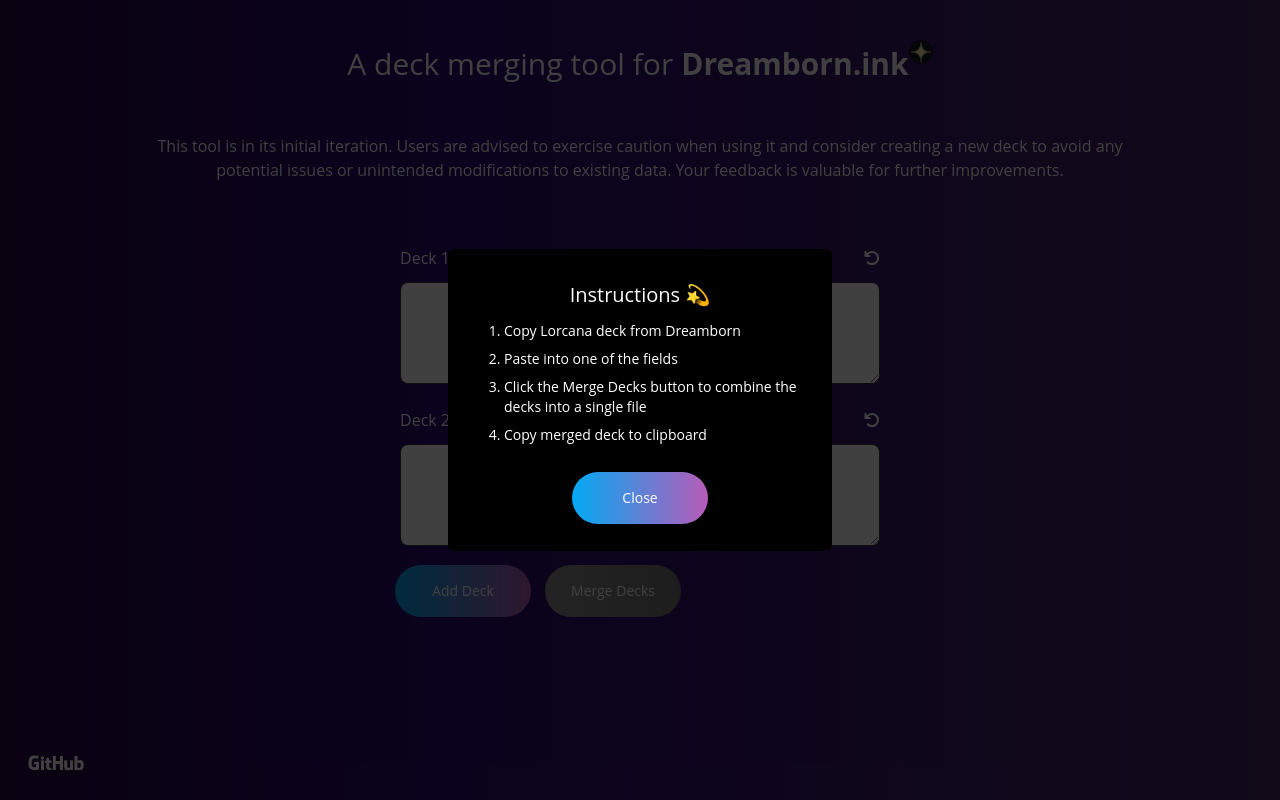
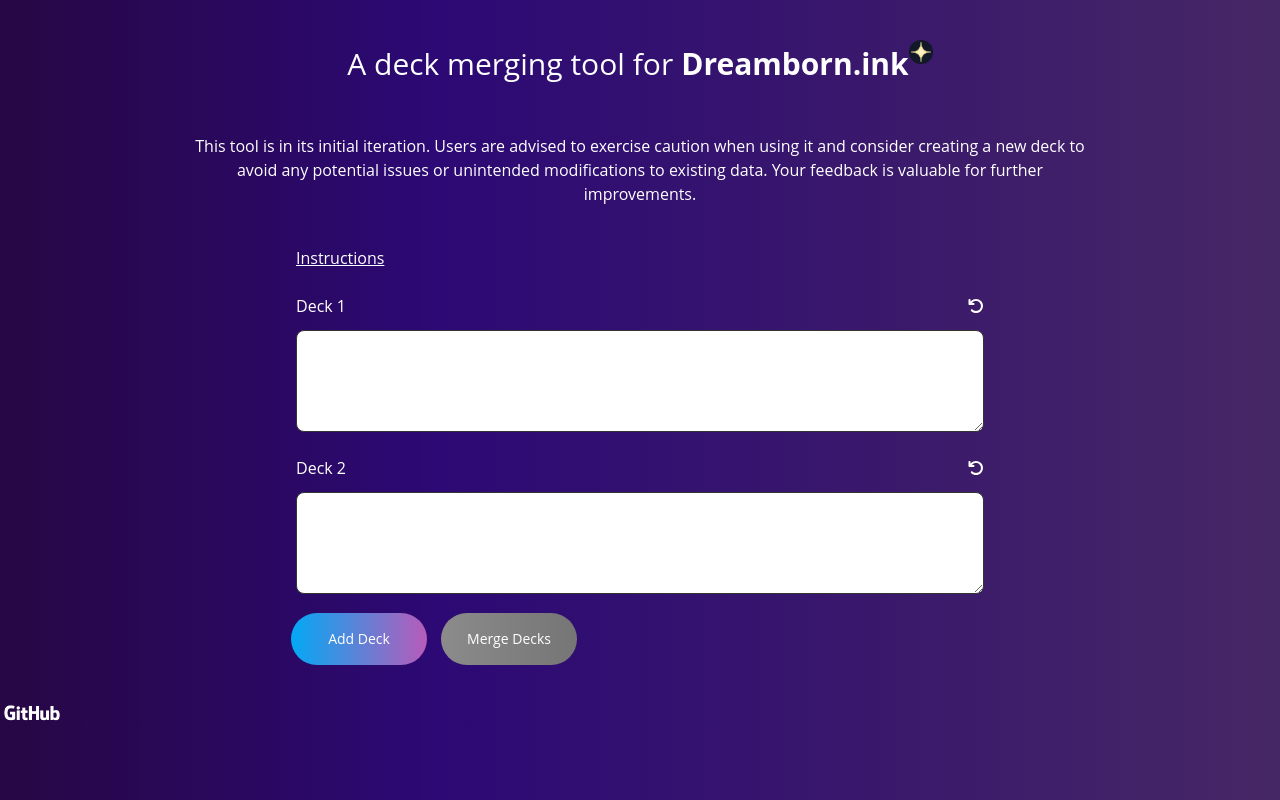
Before and after one commit to gen035/dreamborn-merger, a React (Create React App) app: page / in a window 1280 px wide. Built offline with nearby package versions, Linux system fonts and the light colour scheme.

Commit message:
Add more modal logic

```diff
--- a/src/App.js
+++ b/src/App.js
@@ -6,7 +6,7 @@
     <>
       <Header />
       <Tool />
-      <a href='https://github.com/gen035/dreamink-merger' target='_blank' className='fixed bottom-4 left-4'>
+      <a href='https://github.com/gen035/dreamink-merger' target='_blank' className=''>
         <img className='max-w-16' src='GitHub_Logo_White.png' />
       </a>
     </>
--- a/src/components/Header.jsx
+++ b/src/components/Header.jsx
@@ -3,7 +3,7 @@
 const Header = () => {
   return (
     <>
-      <header className='m-10 text-center text-white text-3xl'>
+      <header className='m-10 text-center text-white text-3xl px-10'>
         A deck merging tool for
         <a className='font-bold ml-1' href="" target='_blank'>
           Dreamborn.ink
@@ -11,7 +11,7 @@
         </a>
 
       </header>
-      <p className='text-center mt-8 text-white text-md max-w-screen-lg mx-auto'>
+      <p className='text-center mt-8 text-white text-md max-w-screen-lg mx-auto px-10'>
         This tool is in its initial iteration. Users are advised to exercise caution when using it and consider creating a new deck to avoid any potential issues or unintended modifications to existing data. Your feedback is valuable for further improvements.
       </p>
     </>
--- a/src/components/InstructionModal.jsx
+++ b/src/components/InstructionModal.jsx
@@ -1,7 +1,7 @@
 import React, { useState, useEffect } from 'react';
 import PropTypes from 'prop-types';
 
-const InstructionModal = ({ isOpen }) => {
+const InstructionModal = ({ isOpen, onClose }) => {
   const [isModalOpen, setModalOpen] = useState(false || isOpen);
 
   useEffect(() => {
@@ -10,12 +10,13 @@
 
   const closeModal = () => {
     setModalOpen(false);
+    onClose();
   };
 
   return (
     <>
       {isModalOpen && (
-        <div className='modal-overlay fixed top-0 left-0 w-screen h-screen bg-black/[.75] z-50'>
+        <div className='modal-overlay fixed top-0 left-0 w-screen h-screen bg-black/[.75] z-50 p-2'>
           <div className='modal bg-black p-8 max-w-96 relative inset-y-1/2 inset-x-1/2 -translate-x-1/2 -translate-y-1/2 rounded-md text-white text-center'>
             <h2 className='text-xl mb-2'>Instructions 💫</h2>
             <ol role='list' className='list-decimal text-left pl-4 text-sm'>
@@ -33,7 +34,8 @@
 };
 
 InstructionModal.propTypes = {
-  isOpen: PropTypes.bool
+  isOpen: PropTypes.bool,
+  onClose: PropTypes.func
 };
 
 export default InstructionModal;
--- a/src/components/Tool.jsx
+++ b/src/components/Tool.jsx
@@ -11,7 +11,7 @@
   const [formattedListsContent, setFormattedListsContent] = useState(Array.from({ length: listCount }, () => []));
   const [isButtonDisabled, setIsButtonDisabled] = useState(true);
   const [newList, setNewList] = useState(null);
-
+  const [isModalOpened, setIsModalOpened] = useState(false);
   // Handle adding a new list
   const addList = () => {
     setListCount(listCount + 1);
@@ -68,7 +68,8 @@
   }, [listContents, formattedListsContent])
 
   return (
-    <div className='tool container mx-auto max-w-screen-sm py-10'>
+    <div className='tool container mx-auto max-w-screen-md p-10'>
+      <h3 className='text-white underline cursor-pointer' onClick={() => setIsModalOpened(true)}>Instructions</h3>
       {listContents.map((content, index) => (
         <div className='tool-list' key={index}>
           <div className='tool-list-header mb-2 mt-4 flex justify-between'>
@@ -107,7 +108,7 @@
           <button className='button--animated mt-4' onClick={copyToClipboard}>Copy to Clipboard</button>
         </div>
       }
-    <InstructionModal isOpen={true} />
+    <InstructionModal isOpen={isModalOpened} onClose={() => setIsModalOpened(false)} />
     </div>
   );
 };
```
